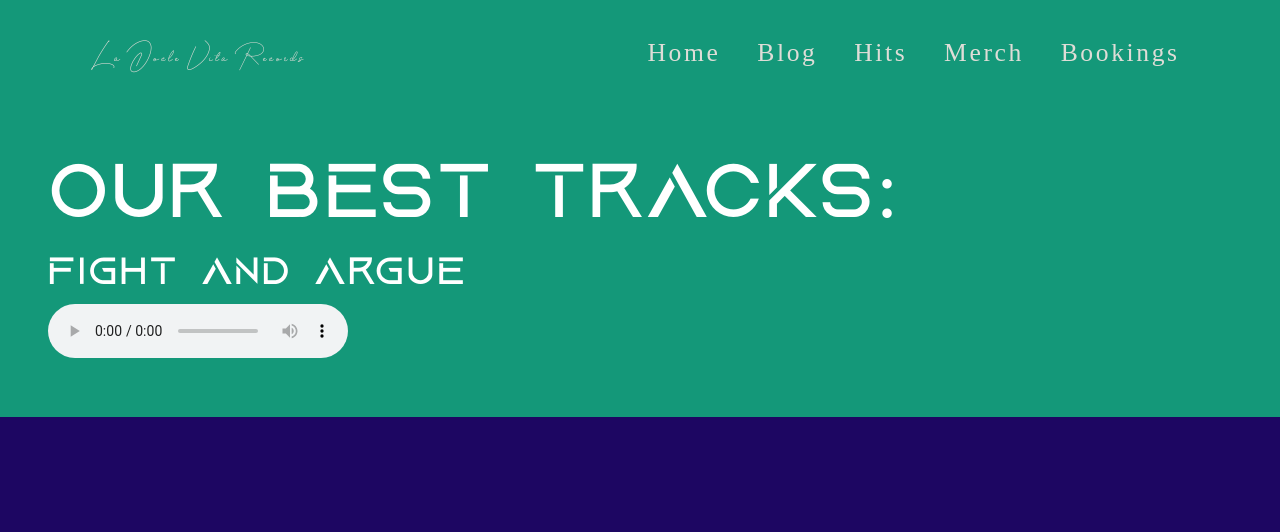
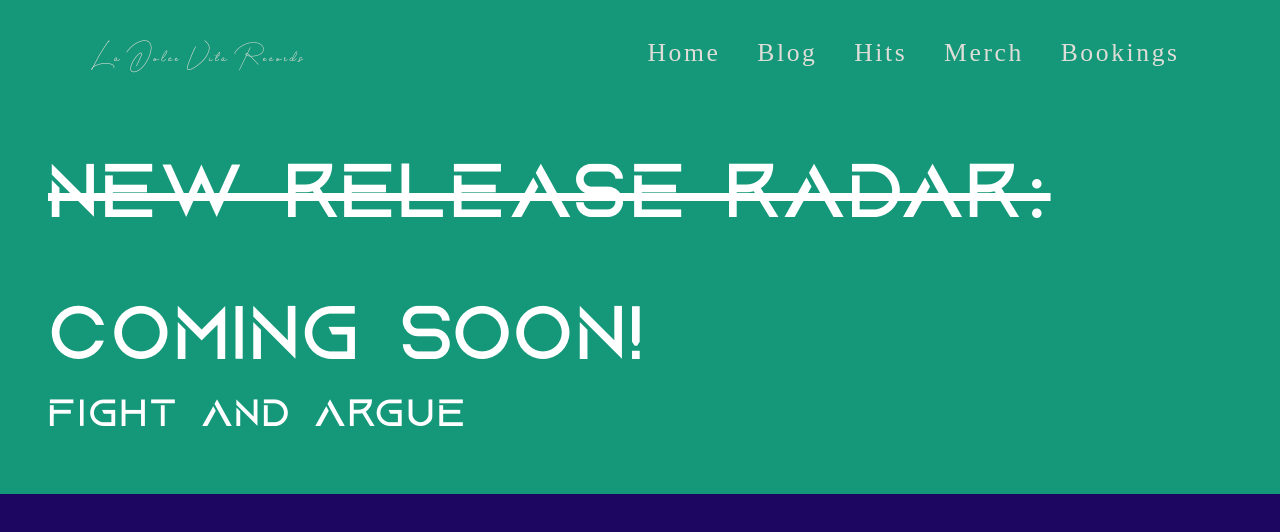
Before and after one commit to Hassan-iSabbah/ladolcevita, a website: page hits.html in a window 1280 px wide. Drawn offline with nearby package versions, Linux system fonts and the light colour scheme; a web font is replaced by a local one.

Commit message:
Add files via upload

```diff
--- a/hits.html
+++ b/hits.html
@@ -6,7 +6,7 @@
     <meta name="viewport" content="width=device-width, initial-scale=1.0">
     <link rel="stylesheet" href="css/main.min.css">
     <link rel="stylesheet" href="css/styles.css">
-    <title>La Docle Vita Records</title>
+    <title>La Dolce Vita Records</title>
     <script src="js/jquery-3.7.1.min.js"></script>
 </head>
 
@@ -17,7 +17,7 @@
     <nav id="navbar" class="navbar navbar-expand-lg py-3 fixed-top hide">
         <div class="container">
             <div>
-                <a href="index.html#" class="navbar-brand text-light cursive">La Docle Vita Records</a>
+                <a href="index.html#" class="navbar-brand text-light cursive">La Dolce Vita Records</a>
             </div>
             <button id="btnNavbarToggler" class="navbar-toggler" type="button" data-bs-toggle="collapse" data-bs-target="#navmenu">
                 <span class="navbar-toggler-icon"></span>
@@ -42,13 +42,16 @@
         <div class="row m-5"></div>
         <div class="row">
             <div class="col-md-12">
-                <h1 class="display-1">Our best tracks:</h1>
+                <h1 class="display-1 crossOut">New release radar:</h1><br>
+                <h1 class="display-1">Coming soon!</h1>
             </div>
                 <div class="col-md-6">
                 <h1 id="NoOneSongName">Fight and argue</h1>
+
+                <!--
                 <audio loop autoplay controls>
                     <source src="audio/Fight and argue.mpeg">
-                </audio>
+                </audio> -->
             </div>
         </div>
     </div>
```
